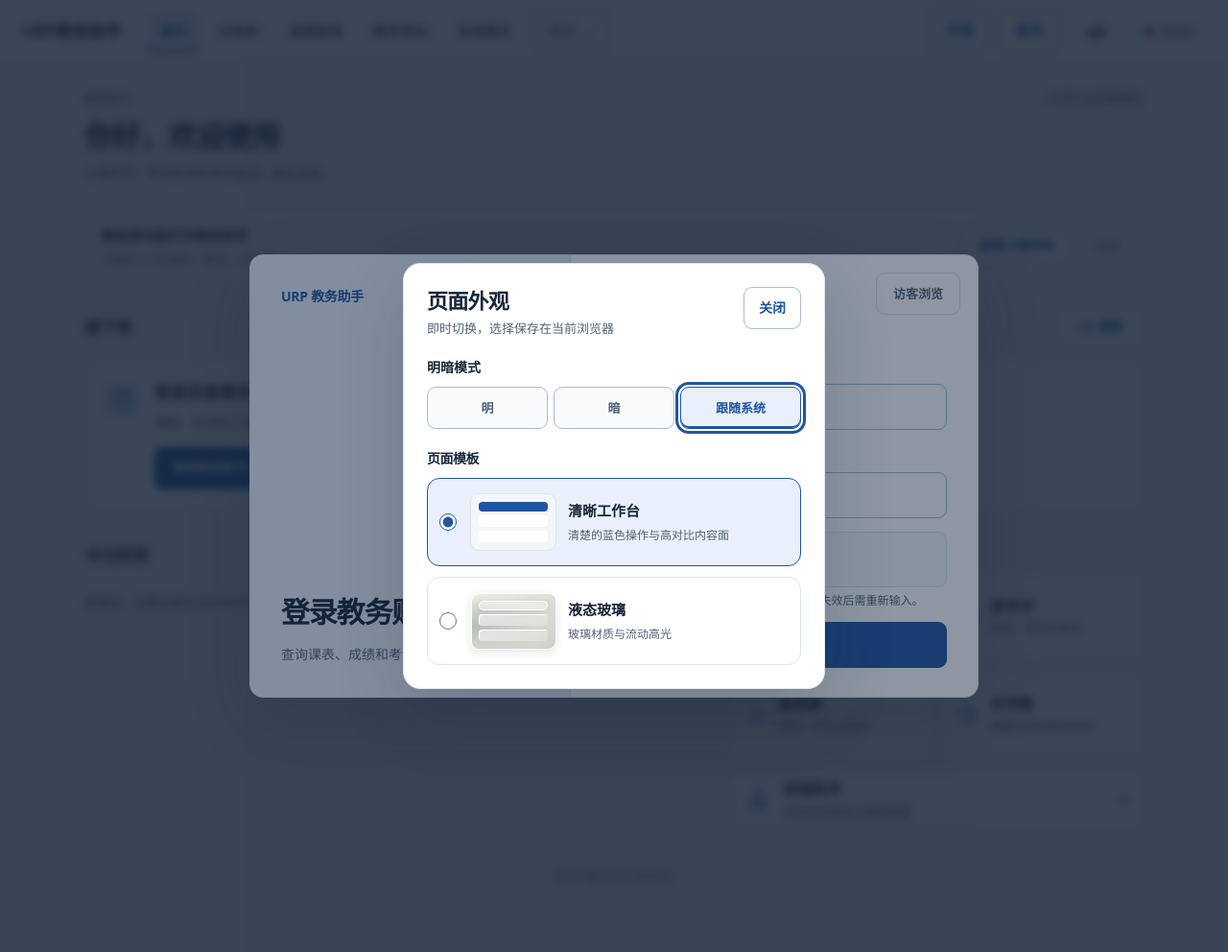
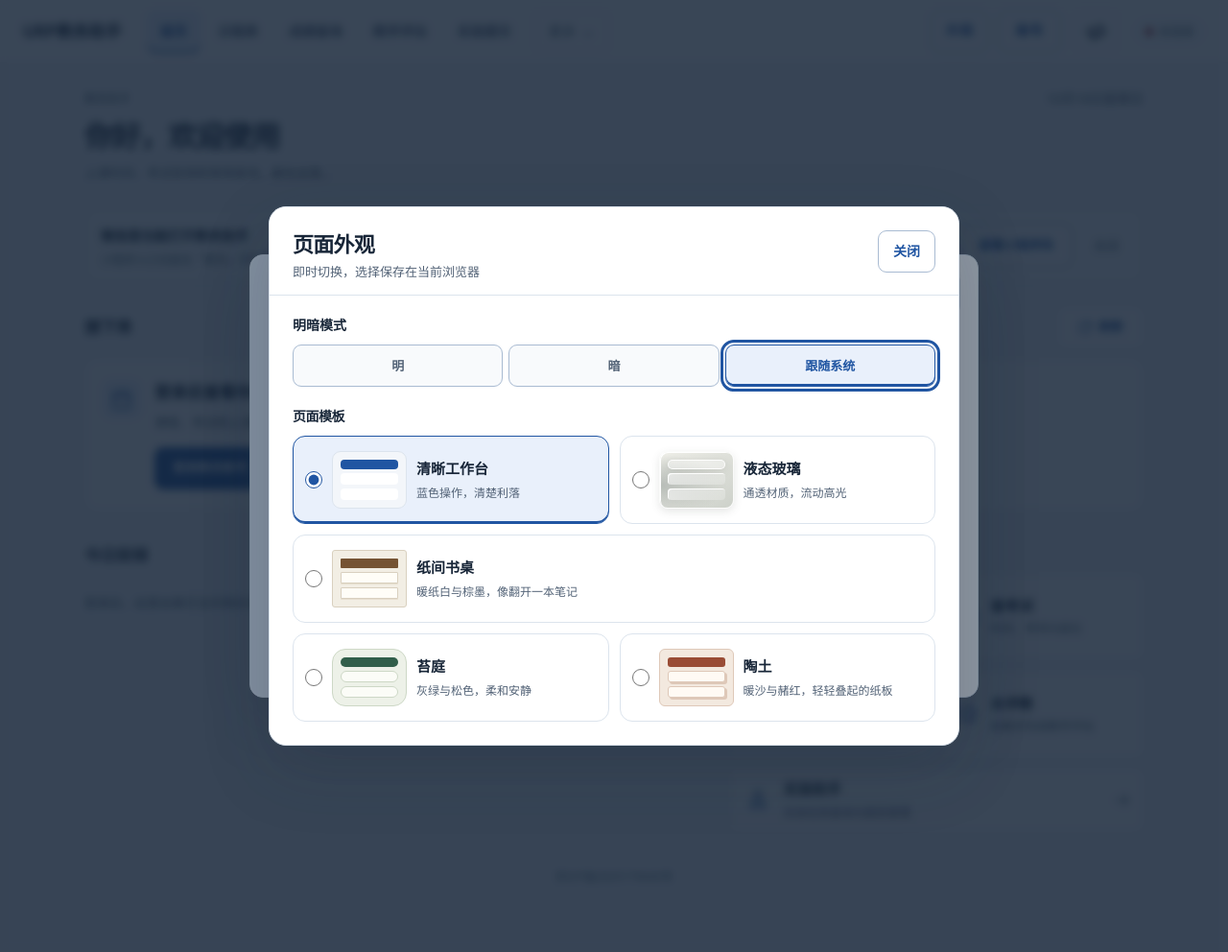
Before and after one commit to dygzn/ZJ_urp_helper_server, a Flask app: page / in a window 1280 px wide, after a click on "外观". Shown: the whole page at 96% size. Run offline with Flask 3, Linux system fonts and the light colour scheme; data that the repository does not hold is empty; parts of the project's set-up code (start-up, migrations or seed data) failed here and were passed over.

Commit message:
进行了一系列修改

```diff
--- a/static/css/appearance.css
+++ b/static/css/appearance.css
@@ -53,8 +53,8 @@ min-height: 40px;
 .appearance-dialog {
 margin: auto;
     box-sizing: border-box;
-    width: min(440px, calc(100vw - 28px));
-    max-height: min(90dvh, 620px);
+    width: min(720px, calc(100vw - 28px));
+    max-height: min(90dvh, 720px);
     padding: 24px;
     border: 1px solid var(--ui-line, #dce4ed);
     border-radius: 18px;
@@ -73,10 +73,17 @@ background: rgb(18 36 60 / 48%);
 }
 
 .appearance-dialog-head {
-display: flex;
+position: sticky;
+    top: -24px;
+    z-index: 2;
+    display: flex;
     align-items: flex-start;
     justify-content: space-between;
     gap: 12px;
+    margin: -24px -24px 0;
+    padding: 24px 24px 14px;
+    background: var(--ui-surface);
+    border-bottom: 1px solid var(--ui-line);
 }
 
 .appearance-dialog-head h2 {
@@ -98,6 +105,7 @@ flex: 0 0 auto;
 
 .appearance-options {
 display: grid;
+    grid-template-columns: repeat(2, minmax(0, 1fr));
     gap: 11px;
     margin-top: 10px;
 }
@@ -115,9 +123,9 @@ display: grid;
 
 .appearance-option {
 display: grid;
-    grid-template-columns: 20px 90px minmax(0, 1fr);
+    grid-template-columns: 18px 78px minmax(0, 1fr);
     align-items: center;
-    gap: 12px;
+    gap: 10px;
     min-height: 92px;
     padding: 12px;
     border: 1px solid var(--ui-line, #dce4ed);
@@ -128,6 +136,11 @@ display: grid;
 .appearance-option:has(input:checked) {
 border-color: var(--ui-accent, #2055a2);
     background: var(--ui-accent-soft, #e9f0fb);
+    box-shadow: inset 0 -2px var(--ui-accent);
+}
+
+.appearance-option:has(input[value="paper"]) {
+grid-column: 1 / -1;
 }
 
 .appearance-option input {
@@ -158,7 +171,7 @@ color: var(--ui-muted, #526276);
 position: relative;
     display: grid;
     gap: 4px;
-    width: 90px;
+    width: 78px;
     height: 60px;
     padding: 8px;
     border-radius: 9px;
@@ -208,6 +221,16 @@ background: linear-gradient(135deg, rgb(255 255 255 / 58%), rgb(255 255 255 / 20
     box-shadow: inset 1px 1px rgb(255 255 255 / 95%);
 }
 
+.appearance-preview-paper { background: #f2eee4; border-color: #d9d0bf; border-radius: 3px; }
+.appearance-preview-paper i { background: #755333; border-radius: 1px; }
+.appearance-preview-paper b { background: #fffdf7; border: 1px solid #d9d0bf; border-radius: 1px; box-shadow: 0 1px #e6dece; }
+.appearance-preview-garden { background: #edf1e8; border-color: #cdd8c6; border-radius: 14px; }
+.appearance-preview-garden i { background: #315e4a; border-radius: 6px; }
+.appearance-preview-garden b { background: #fbfcf7; border: 1px solid #cdd8c6; border-radius: 7px; }
+.appearance-preview-clay { background: #f3e9df; border-color: #dec8b8; border-radius: 6px; }
+.appearance-preview-clay i { background: #994c35; border-radius: 3px; }
+.appearance-preview-clay b { background: #fffaf4; border: 1px solid #dec8b8; border-radius: 3px; box-shadow: 2px 2px #dec8b8; }
+
 @media (max-width: 768px) {
 :where(body.urp-app) .appearance-trigger-header {
 display: none;
--- a/static/css/taste-theme.css
+++ b/static/css/taste-theme.css
@@ -43,21 +43,21 @@
 
 :where(:root) {
 --ui-dark-color-scheme: dark;
-    --ui-dark-canvas: #0f172a;
-    --ui-dark-admin-canvas: #0f172a;
-    --ui-dark-surface: #1e293b;
-    --ui-dark-surface-soft: #162235;
-    --ui-dark-surface-quiet: #243247;
-    --ui-dark-ink: #f8fafc;
-    --ui-dark-muted: #cbd5e1;
-    --ui-dark-subtle: #aebfd2;
-    --ui-dark-line: #334155;
-    --ui-dark-control-line: #52647c;
+    --ui-dark-canvas: #000000;
+    --ui-dark-admin-canvas: #000000;
+    --ui-dark-surface: #121212;
+    --ui-dark-surface-soft: #0a0a0a;
+    --ui-dark-surface-quiet: #1c1c1c;
+    --ui-dark-ink: #f5f5f5;
+    --ui-dark-muted: #cccccc;
+    --ui-dark-subtle: #aaaaaa;
+    --ui-dark-line: #303030;
+    --ui-dark-control-line: #555555;
     --ui-dark-control-hover-line: #93c5fd;
     --ui-dark-accent: #93c5fd;
     --ui-dark-accent-hover: #bfdbfe;
-    --ui-dark-accent-soft: #233c5e;
-    --ui-dark-on-accent: #0f172a;
+    --ui-dark-accent-soft: #202020;
+    --ui-dark-on-accent: #000000;
     --ui-dark-success: #86efac;
     --ui-dark-success-hover: #bbf7d0;
     --ui-dark-success-rgb: 134, 239, 172;
--- a/static/js/appearance.js
+++ b/static/js/appearance.js
@@ -4,7 +4,14 @@
 
     const storageKey = 'urp_ui_template';
     const colorStorageKey = 'urp_ui_color_mode';
-    const choices = ['workspace', 'glass'];
+    const templates = [
+        { id: 'workspace', name: '清晰工作台', description: '蓝色操作，清楚利落', canvas: '#f3f6fa' },
+        { id: 'glass', name: '液态玻璃', description: '通透材质，流动高光', canvas: '#e9e7e2' },
+        { id: 'paper', name: '纸间书桌', description: '暖纸白与棕墨，像翻开一本笔记', canvas: '#f2eee4' },
+        { id: 'garden', name: '苔庭', description: '灰绿与松色，柔和安静', canvas: '#edf1e8' },
+        { id: 'clay', name: '陶土', description: '暖沙与赭红，轻轻叠起的纸板', canvas: '#f3e9df' },
+    ];
+    const choices = templates.map(template => template.id);
     const colorModes = ['light', 'dark', 'system'];
     const root = document.documentElement;
     const themeMeta = document.querySelector('meta[name="theme-color"]');
@@ -13,8 +20,8 @@
 
     function syncThemeColor(choice) {
         const dark = root.dataset.colorScheme ? root.dataset.colorScheme === 'dark' : systemDark.matches;
-        if (themeMeta) themeMeta.content = dark ? '#0f172a'
-            : choice === 'glass' ? '#e9e7e2' : canvasColor;
+        if (themeMeta) themeMeta.content = dark ? '#000000'
+            : templates.find(template => template.id === choice)?.canvas || canvasColor;
     }
 
     function readColorMode() {
@@ -112,16 +119,12 @@
             </fieldset>
             <h3 class="appearance-section-title">页面模板</h3>
             <div class="appearance-options" role="radiogroup" aria-label="页面模板">
-                <label class="appearance-option">
-                    <input type="radio" name="ui-template" value="workspace">
-                    <span class="appearance-preview appearance-preview-workspace" aria-hidden="true"><i></i><b></b><b></b></span>
-                    <span class="appearance-option-copy"><strong>清晰工作台</strong><small>清楚的蓝色操作与高对比内容面</small></span>
-                </label>
-                <label class="appearance-option">
-                    <input type="radio" name="ui-template" value="glass">
-                    <span class="appearance-preview appearance-preview-glass" aria-hidden="true"><i></i><b></b><b></b></span>
-                    <span class="appearance-option-copy"><strong>液态玻璃</strong><small>玻璃材质与流动高光</small></span>
-                </label>
+                ${templates.map(template => `
+                    <label class="appearance-option">
+                        <input type="radio" name="ui-template" value="${template.id}">
+                        <span class="appearance-preview appearance-preview-${template.id}" aria-hidden="true"><i></i><b></b><b></b></span>
+                        <span class="appearance-option-copy"><strong>${template.name}</strong><small>${template.description}</small></span>
+                    </label>`).join('')}
             </div>`;
         document.body.append(dialog);
 
--- a/templates/ad_detail.html
+++ b/templates/ad_detail.html
@@ -13,6 +13,7 @@
     <link rel="stylesheet" href="{{ static_versioned('css/ui-components.css') }}">
     <link rel="stylesheet" href="{{ static_versioned('css/appearance.css') }}">
     <link rel="stylesheet" href="{{ static_versioned('css/liquid-glass.css') }}">
+    <link rel="stylesheet" href="{{ static_versioned('css/natural-themes.css') }}">
 </head>
 <body class="campaign-body"><main class="campaign-page" data-ad-copy-root>
 <nav class="campaign-nav"><a href="/">← 返回教务助手</a><span>推广</span></nav>
--- a/templates/admin.html
+++ b/templates/admin.html
@@ -15,6 +15,7 @@
     <link rel="stylesheet" href="{{ static_versioned('css/admin-workspace.css') }}">
     <link rel="stylesheet" href="{{ static_versioned('css/appearance.css') }}">
     <link rel="stylesheet" href="{{ static_versioned('css/liquid-glass.css') }}">
+    <link rel="stylesheet" href="{{ static_versioned('css/natural-themes.css') }}">
 </head>
 <body class="urp-admin">
     <div class="admin-container">
--- a/templates/index.html
+++ b/templates/index.html
@@ -15,6 +15,7 @@
     <link rel="stylesheet" href="{{ static_versioned('css/ui-components.css') }}">
     <link rel="stylesheet" href="{{ static_versioned('css/appearance.css') }}">
     <link rel="stylesheet" href="{{ static_versioned('css/liquid-glass.css') }}">
+    <link rel="stylesheet" href="{{ static_versioned('css/natural-themes.css') }}">
 </head>
 <body class="urp-app">
 
```
Also changed, not shown: other parts of static/css/appearance.css (+44 -0 lines), static/css/liquid-glass.css (+33 -33 lines), static/css/natural-themes.css (added, +139 -0 lines).
